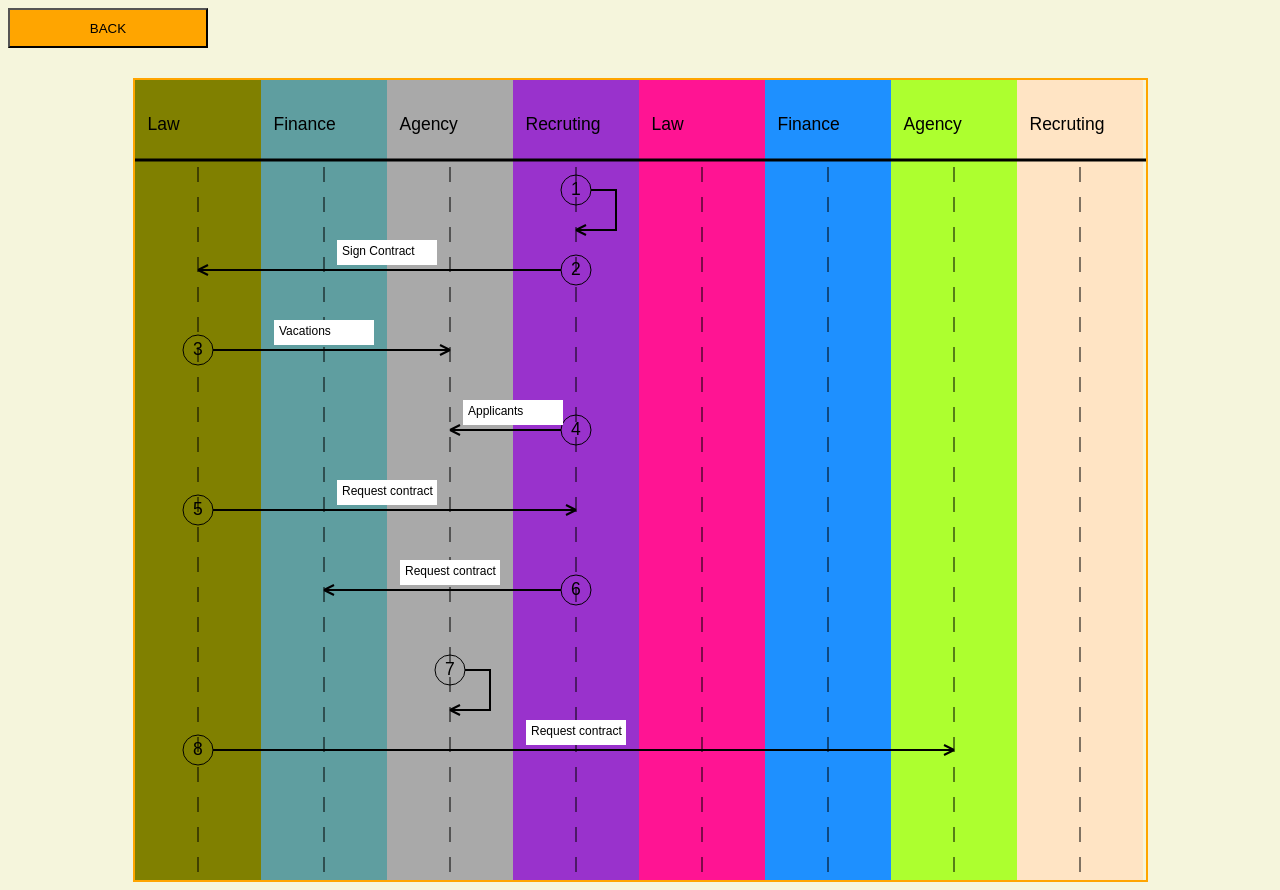
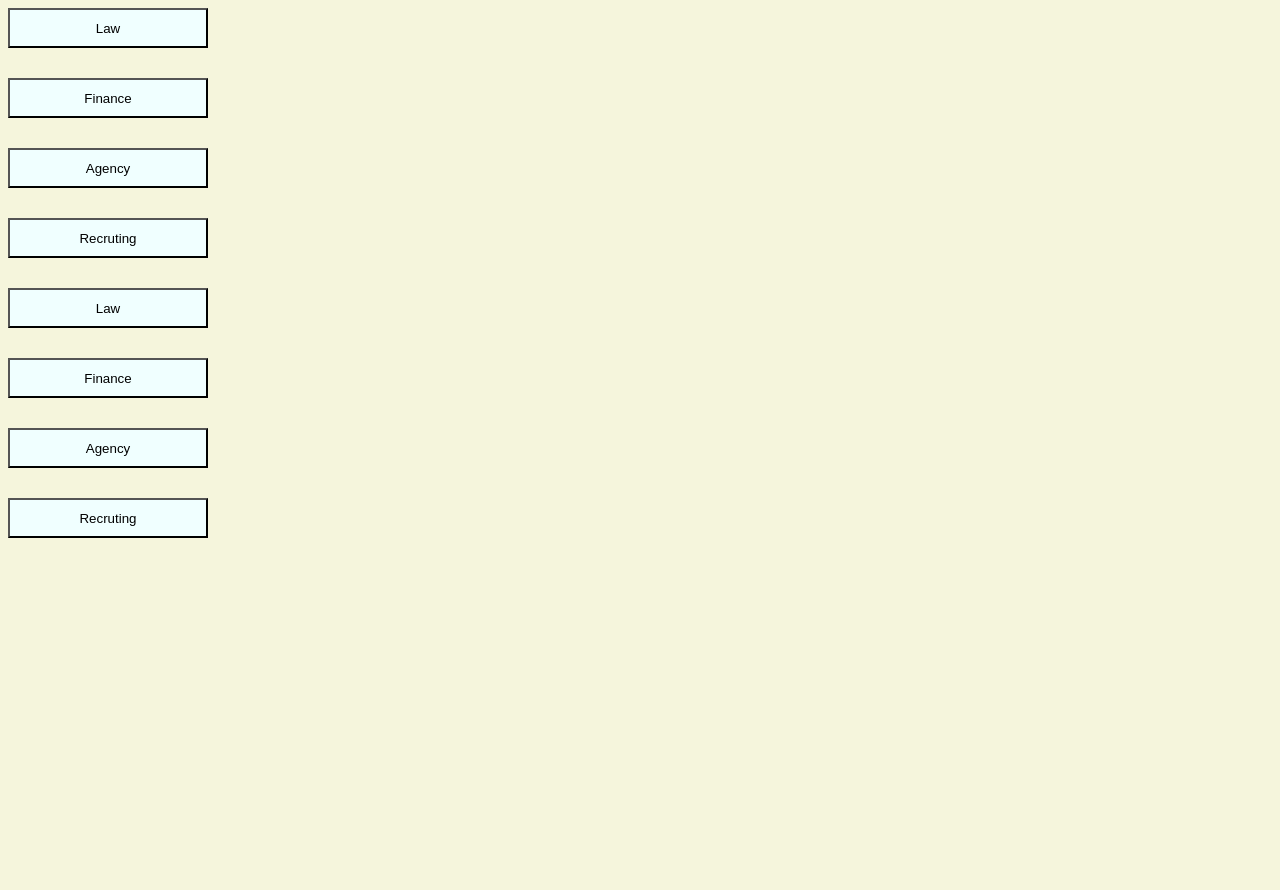
Before and after one commit to Lavitr/proofOfConcept, a React app: page / in a window 1280 px wide. After the commit the page ends 800 px from the top, so only its background shows below. Built offline with nearby package versions, Linux system fonts and the light colour scheme.

Commit message:
Link added to app

```diff
--- a/src/containers/App.js
+++ b/src/containers/App.js
@@ -6,7 +6,7 @@ import { connect } from 'react-redux'
 let App = ({ isShownItem }) => (
     <div >
         {
-            !isShownItem ?
+            isShownItem ?
                 <ItemDiagram /> :
                 <List />
         }
```
Also changed, not shown: 1 other file (tests, documents, lock files or other folders).
